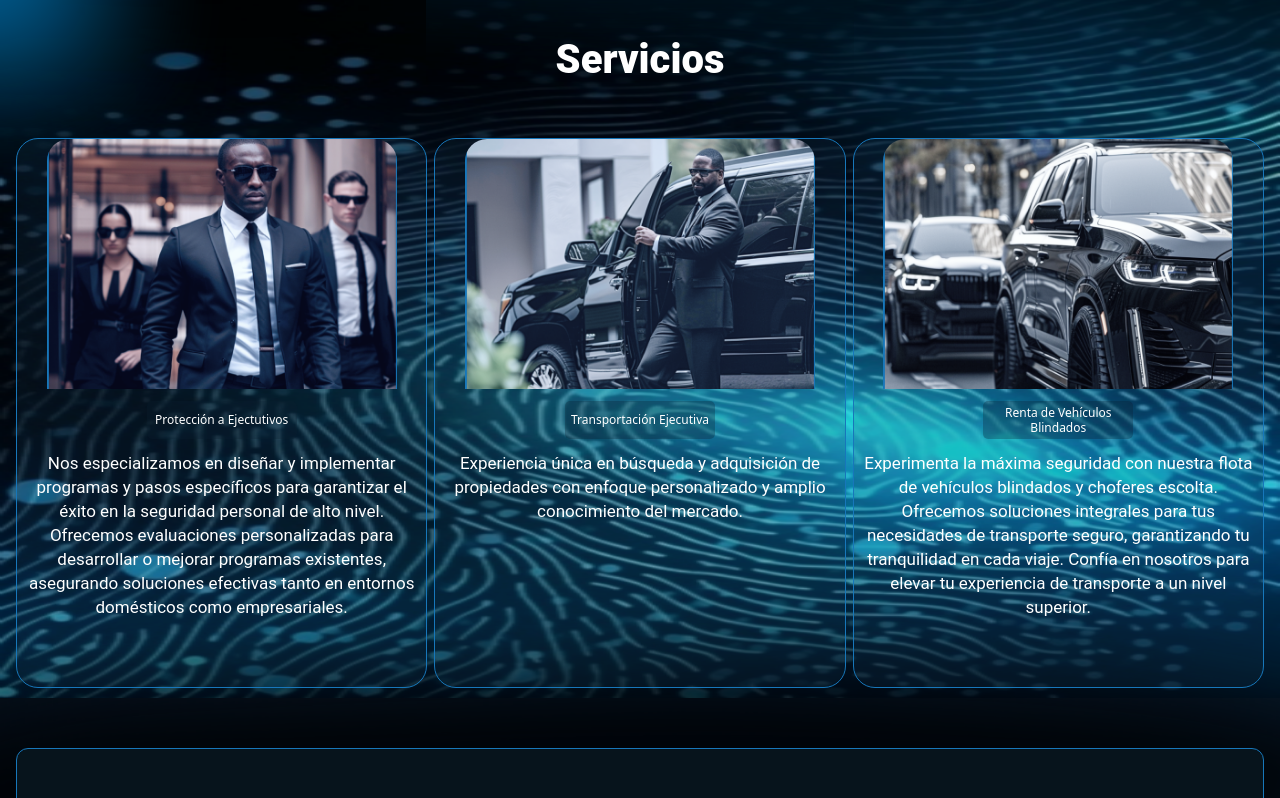
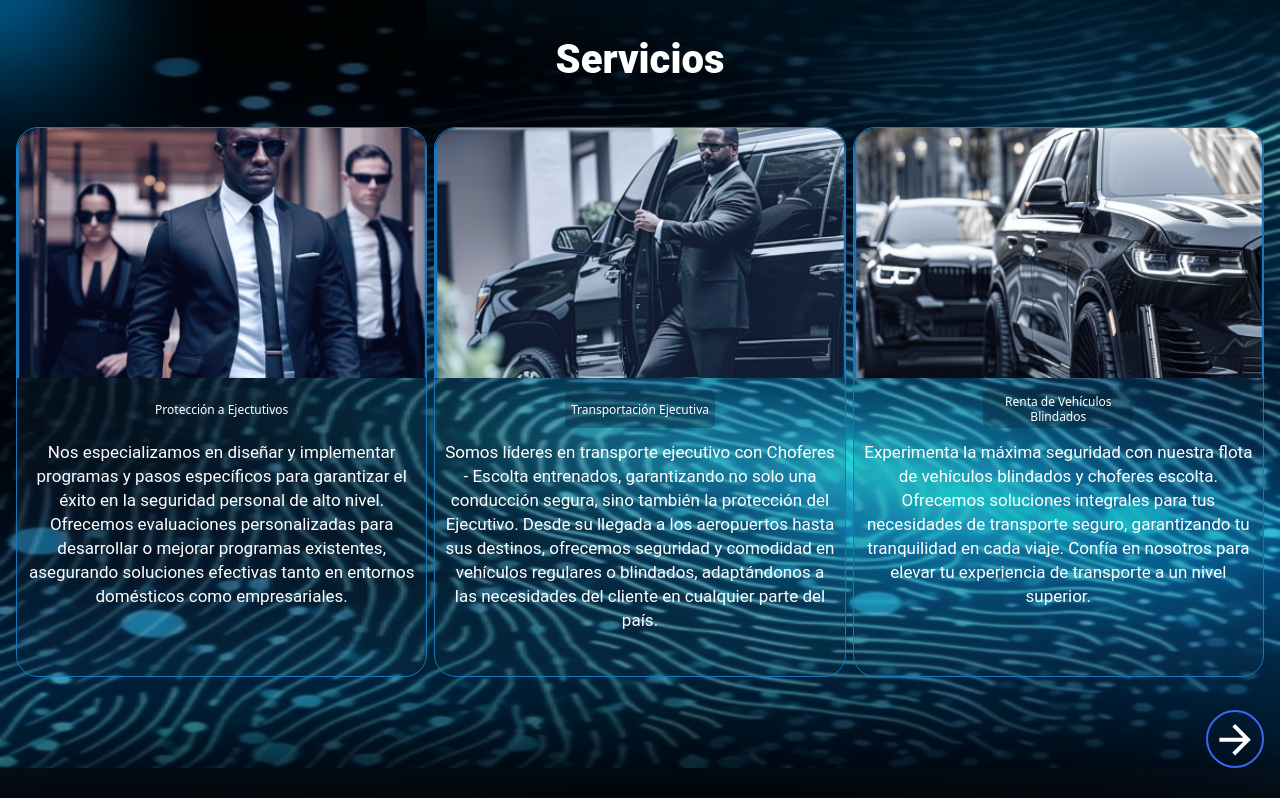
Before and after one commit to LarkinBaumann/larkinsecurity, a Next.js app: page /Servicios in a window 1280 px wide. Shown: the part 802-1600 px from the top of the page. Built offline with nearby package versions, Linux system fonts and the light colour scheme.

Commit message:
Update ES.json and CarrouselLg.jsx

```diff
--- a/src/Traducciones/ES.json
+++ b/src/Traducciones/ES.json
@@ -79,7 +79,7 @@
       "nombre": "Transportación Ejecutiva",
       "url": "LarkinBaumanSeguridad.com",
       "imagen": "/assets/servicios/servicios/transportacion.png",
-      "descripcion": "Experiencia única en búsqueda y adquisición de propiedades con enfoque personalizado y amplio conocimiento del mercado."
+      "descripcion": "Somos líderes en transporte ejecutivo con Choferes - Escolta entrenados, garantizando no solo una conducción segura, sino también la protección del Ejecutivo. Desde su llegada a los aeropuertos hasta sus destinos, ofrecemos seguridad y comodidad en vehículos regulares o blindados, adaptándonos a las necesidades del cliente en cualquier parte del país."
     },
     {
       "id": 3,
--- a/src/components/Servicios/ServiciosSec/CarrouselLg.jsx
+++ b/src/components/Servicios/ServiciosSec/CarrouselLg.jsx
@@ -7,6 +7,9 @@ import { useInView } from 'react-intersection-observer';
 function CarrouselLg() {
   const { traduccion } = useContext(AppContext);
   const [ref, inView] = useInView({
+    triggerOnce: true, // Cambia a true para que la animación solo se ejecute una vez
+  });
+  const [ref2, inView2] = useInView({
     triggerOnce: true, // Cambia a true para que la animación solo se ejecute una vez
   });
 
@@ -42,16 +45,25 @@ function CarrouselLg() {
       },
     },
   };
+  const variantsPlus = {
+    hidden: { x: 100 },
+    visible: {
+      x: 0,
+      transition: { duration: 3, ease: "easeOut" },
+    },
+  };
 
   const [position, setPosition] = useState(0)
 
 
   return (
+    <div className='w-full h-full flex flex-col gap-[33px]'>
+
     <motion.div
     initial="hidden"
     animate="visible"
     variants={containerVariants}
-    className="w-full h-full   flex flex-row items-center overflow-x-scroll no-scrollbar gap-[7px] z-20 "
+    className="w-full h-full   flex flex-row items-center  gap-[7px] z-20 "
   >
             {traduccion.empresas.slice(0 + position, 3 + position).map((empresa, index) => (
               <motion.div
@@ -61,7 +73,7 @@ function CarrouselLg() {
                 border-[1px] border-[#1777BA] gap-[12px]
                 "
               >
-                <div className="w-[184px] md:w-[350px] h-[157px] md:h-[250px]">
+                <div className="w-full h-[157px] md:h-[250px]">
                 <Image
           src={empresa.imagen}
           width={100}
@@ -92,7 +104,40 @@ function CarrouselLg() {
                 </div>
               </motion.div>
             ))}
+
           </motion.div>
+          <div className="hidden lg:flex flex-row justify-end items-center gap-[24px] z-20 ">
+          <div
+            className={
+              position == 0
+                ? "hidden"
+                : "w-[58px] h-[58px] flex flex-col items-center justify-center rounded-full border-2 border-[#3D65F3] cursor-pointer"
+            }
+            onClick={() => setPosition(position - 3)}
+          >
+            <svg xmlns="http://www.w3.org/2000/svg" width="48" height="48" viewBox="0 0 48 48" fill="none">
+  <path d="M39.6972 21.7197H15.8181L26.7864 10.7514L24.0002 7.98483L8.30322 23.6818L24.0002 39.3788L26.7668 36.6122L15.8181 25.6439H39.6972V21.7197Z" fill="white"/>
+</svg>
+          </div>
+          <motion.div
+            initial="hidden"
+            animate="visible"
+            variants={variantsPlus}
+            className={
+              position ==  3
+                ? "hidden"
+                : "w-[58px] h-[58px] flex flex-col items-center justify-center rounded-full border-2 border-[#3D65F3] cursor-pointer"
+            }
+            onClick={() => setPosition(position + 3)}
+          >
+
+            <svg xmlns="http://www.w3.org/2000/svg" width="32" height="33" viewBox="0 0 32 33" fill="none">
+  <path d="M0.416608 18.644L24.2956 18.644L13.3274 29.6122L16.1136 32.3788L31.8105 16.6818L16.1136 0.984867L13.347 3.75146L24.2956 14.7197L0.416607 14.7197L0.416608 18.644Z" fill="white"/>
+</svg>
+          </motion.div>
+        </div>
+
+    </div>
   )
 }
 
--- a/src/components/Servicios/ServiciosSec/ServiciosSec.jsx
+++ b/src/components/Servicios/ServiciosSec/ServiciosSec.jsx
@@ -7,7 +7,7 @@ import CarrouselLg from './CarrouselLg'
 function ServiciosSec() {
   return (
     <div
-    className='w-full h-[600px] md:h-[700px] flex flex-col items-center justify-center text-white px-4 pt-8 gap-[37px]  relative'
+    className='w-full h-[600px] md:h-[700px] lg:h-full flex flex-col items-center justify-center text-white px-4 pt-8 gap-[37px]  relative'
     >
 
       <ShadowTop/>
```
